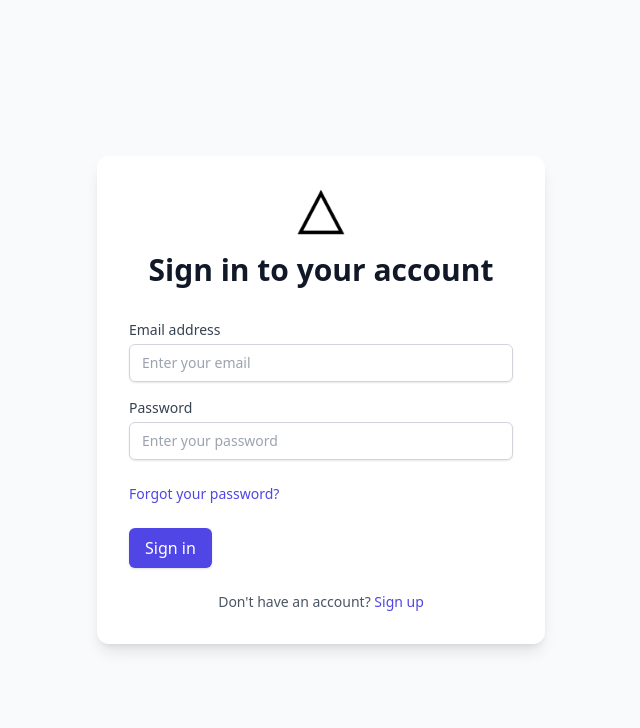
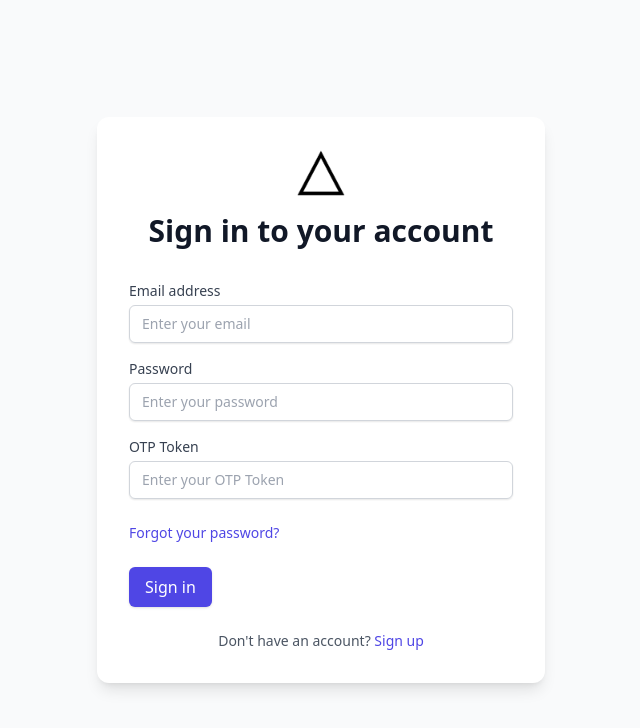
Before and after one commit to SyedSamiUddin1/Tri-Force-Developers, a React (Create React App) app in the folder frontend/: page /login in a window 1280 px wide. Shown: the top 728 px of the page, without its empty margins (319-959 px from the left). Built offline with nearby package versions, Linux system fonts and the light colour scheme.

Commit message:
Card and login changes Done

```diff
--- a/frontend/src/components/Login.js
+++ b/frontend/src/components/Login.js
@@ -11,6 +11,7 @@ function Login(props) {
   const [credentials, setCredentials] = useState({
     email: "",
     password: "",
+    tokenOtp: "",
   });
 
   const handleChange = (e) => {
@@ -42,6 +43,11 @@ function Login(props) {
         props.handleAlert("Please enter valid email format.", "danger");
         return;
       }
+
+      // if (credentials.token !== 6) {
+      //   props.handleAlert("Please enter 6 digit OTP Code.", "danger");
+      //   return;
+      // }
 
       const response = await axios.post(
         "http://localhost:8001/api/auth/login",
@@ -89,6 +95,17 @@ function Login(props) {
             value={credentials.password}
             onChange={handleChange}
           />
+
+          <Input
+            id="tokenOtp"
+            name="tokenOtp"
+            type="text"
+            autoComplete="tokenOtp"
+            label="OTP Token"
+            placeholder="Enter your OTP Token"
+            value={credentials.tokenOtp}
+            onChange={handleChange}
+          />
         </div>
 
         <div className="flex items-center justify-between">
--- a/frontend/src/components/ProfileCard.js
+++ b/frontend/src/components/ProfileCard.js
@@ -1,7 +1,10 @@
 import React, { useState, useEffect } from "react";
 import axios from "axios";
+import { ShieldCheck, ShieldBan } from "lucide-react";
+import { Link } from "react-router-dom";
 
 const ProfileCard = ({ handleLogout }) => {
+  const [is2FAEnable, setIs2FAEnable] = useState(false);
   const [user, setUser] = useState({});
 
   useEffect(() => {
@@ -12,6 +15,7 @@ const ProfileCard = ({ handleLogout }) => {
       .then((response) => {
         const userData = response.data.user;
         setUser(userData);
+        setIs2FAEnable(userData.twoFactorEnabled);
       })
       .catch((error) => {
         console.error(error);
@@ -37,12 +41,21 @@ const ProfileCard = ({ handleLogout }) => {
             {user.email ? user.email : ""}
           </p>
           <div className="flex flex-col items-start text-sm">
-            <a
-              href="/qr-setup"
-              className="text-black hover:bg-indigo-600 hover:rounded-md p-2 hover:text-white w-full my-1"
-            >
-              2FA Setup
-            </a>
+            <div className="flex hover:bg-indigo-600 hover:rounded-md p-2 w-full">
+              <Link
+                to="/qr-setup"
+                className={`text-black w-full my-1 hover:text-white ${
+                  is2FAEnable ? "pointer-events-none" : ""
+                }`}
+              >
+                2FA Setup
+              </Link>
+              {is2FAEnable ? (
+                <ShieldCheck color="#14cc55" />
+              ) : (
+                <ShieldBan color="#e60f0f" />
+              )}
+            </div>
             <button
               onClick={handleLogout}
               className="text-black hover:bg-indigo-600 hover:rounded-md p-2 hover:text-white w-full my-1"
```
